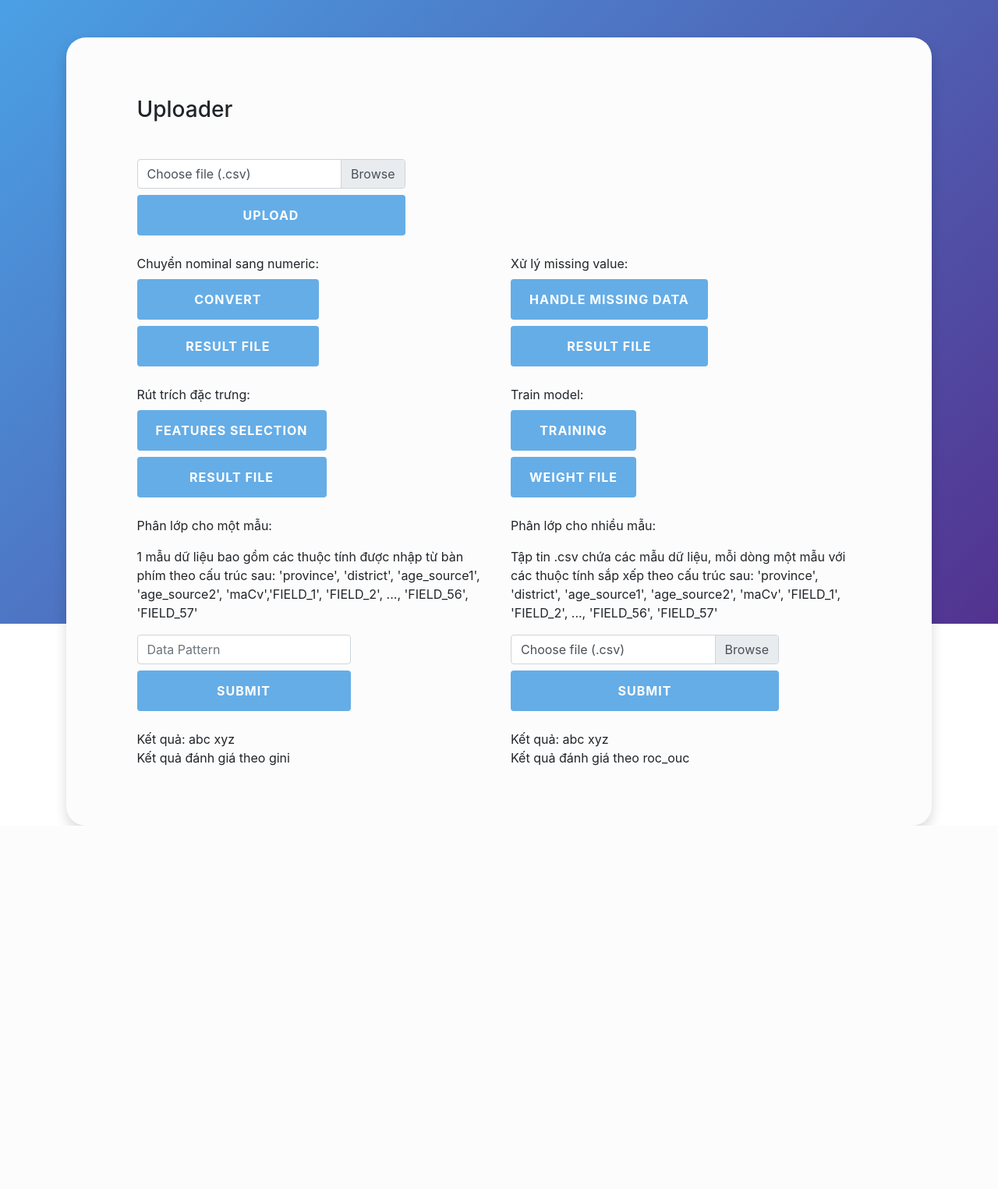
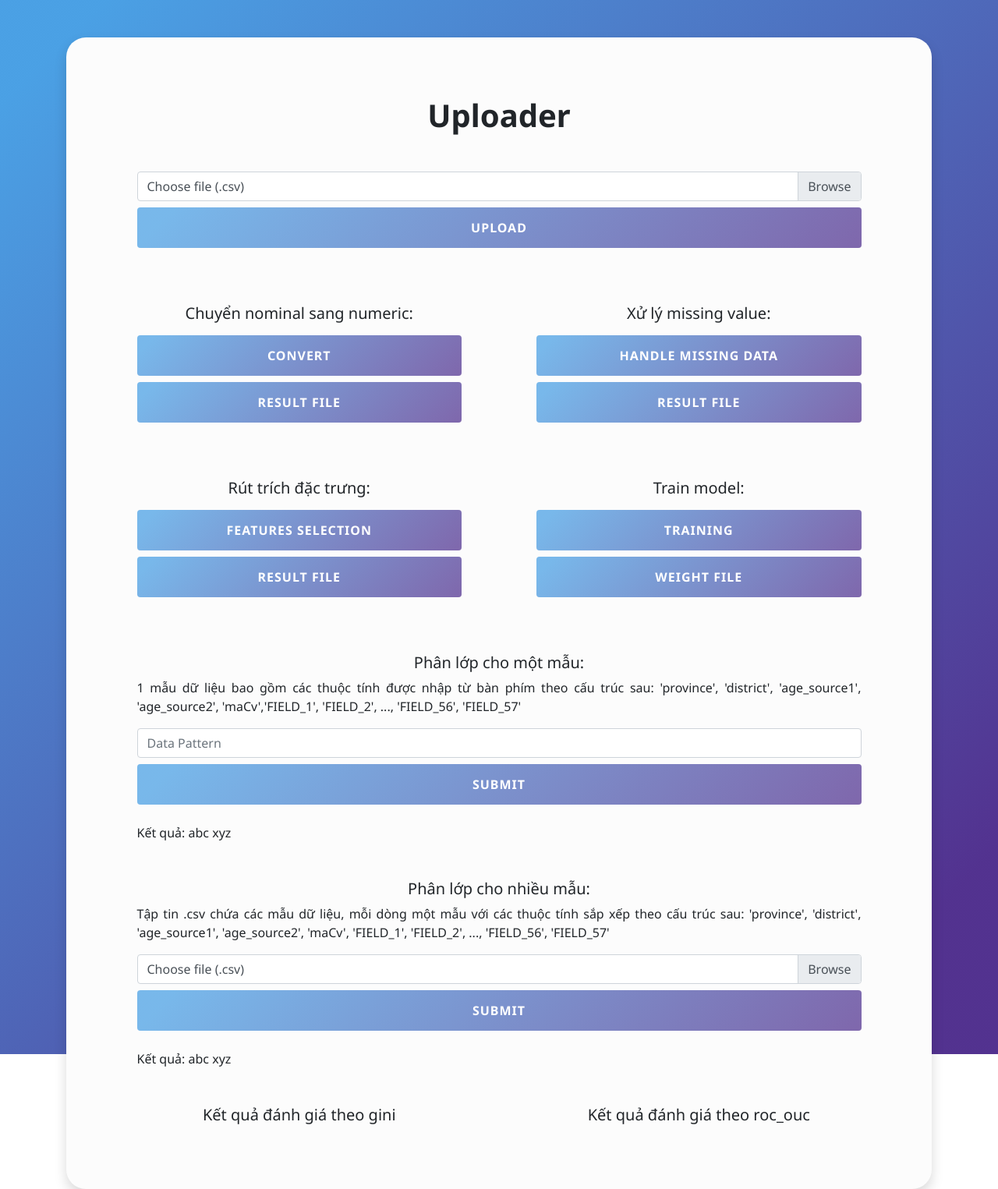
Before and after one commit to conlocxoaythuytrieu/KTDL_DA_CK, a Django app: page / in a window 1280 px wide. Shown: the whole page at 78% size. Before the commit the page ends 1059 px from the top, so only its background shows below. Run offline with Django 3.2, Linux system fonts and the light colour scheme; some libraries are stand-ins or nearby versions.

Commit message:
front-end v0.2

```diff
--- a/home/static/css/style.css
+++ b/home/static/css/style.css
@@ -1,13 +1,18 @@
+* {
+    font-family: 'Noto Sans',
+        sans-serif;
+}
+
 html,
 body,
 header {
-    height: 100%;
+    height: 130%;
     margin: 0;
 }
 
 .bg {
     height: 100%;
-    background: linear-gradient(135deg, rgba(64, 155, 227, 0.9443978274903712), rgba(74, 40, 138, 0.9528011888349089));
+    background: linear-gradient(135deg, rgba(64, 155, 227, 0.9443978274903712) 5%, rgba(74, 40, 138, 0.9528011888349089) 90%);
 }
 
 /*
@@ -83,3 +88,53 @@ header {
     background: rgba(64, 154, 227, 0.8);
     box-shadow: none;
 }
+
+.btn-primary.gradient {
+    background: -moz-linear-gradient(135deg, rgba(64, 155, 227, 0.7) 5%, rgba(74, 40, 138, 0.7) 100%);
+    /* FF3.6+ */
+    background: -webkit-gradient(linear, left top, left bottom, color-stop(5%, rgba(64, 155, 227, 0.7)), color-stop(100%, rgba(74, 40, 138, 0.7)));
+    /* Chrome,Safari4+ */
+    background: -webkit-linear-gradient(135deg, rgba(64, 155, 227, 0.7) 5%, rgba(74, 40, 138, 0.7) 100%);
+    /* Chrome10+,Safari5.1+ */
+    background: -o-linear-gradient(135deg, rgba(64, 155, 227, 0.7) 5%, rgba(74, 40, 138, 0.7) 100%);
+    /* Opera 11.10+ */
+    background: -ms-linear-gradient(135deg, rgba(64, 155, 227, 0.7) 5%, rgba(74, 40, 138, 0.7) 100%);
+    /* IE10+ */
+    background: linear-gradient(135deg, rgba(64, 155, 227, 0.7) 5%, rgba(74, 40, 138, 0.7) 100%);
+    /* W3C */
+}
+
+.btn-primary.gradient:hover,
+.btn-primary.gradient:focus,
+.btn-primary.gradient:active,
+.btn-primary.gradient.active,
+.open>.dropdown-toggle.btn-primary {
+    background: -moz-linear-gradient(135deg, rgba(64, 155, 227, 0.3) 5%, rgba(74, 40, 138, 0.3) 100%);
+    /* FF3.6+ */
+    background: -webkit-gradient(linear, left top, left bottom, color-stop(5%, rgba(64, 155, 227, 0.3)), color-stop(100%, rgba(74, 40, 138, 0.3)));
+    /* Chrome,Safari4+ */
+    background: -webkit-linear-gradient(135deg, rgba(64, 155, 227, 0.3) 5%, rgba(74, 40, 138, 0.3) 100%);
+    /* Chrome10+,Safari5.1+ */
+    background: -o-linear-gradient(135deg, rgba(64, 155, 227, 0.3) 5%, rgba(74, 40, 138, 0.3) 100%);
+    /* Opera 11.10+ */
+    background: -ms-linear-gradient(135deg, rgba(64, 155, 227, 0.3) 5%, rgba(74, 40, 138, 0.3) 100%);
+    /* IE10+ */
+    background: linear-gradient(135deg, rgba(64, 155, 227, 0.3) 5%, rgba(74, 40, 138, 0.3) 100%);
+    /* W3C */
+}
+
+3 4 5 6 7 8 9 .btn-primary.gradient:active,
+.btn-primary.gradient.active {
+    background: -moz-linear-gradient(135deg, rgba(64, 155, 227, 1) 5%, rgba(74, 40, 138, 1) 100%);
+    /* FF3.6+ */
+    background: -webkit-gradient(linear, left top, left bottom, color-stop(5%, rgba(64, 155, 227, 1)), color-stop(100%, rgba(74, 40, 138, 1)));
+    /* Chrome,Safari4+ */
+    background: -webkit-linear-gradient(135deg, rgba(64, 155, 227, 1) 5%, rgba(74, 40, 138, 1) 100%);
+    /* Chrome10+,Safari5.1+ */
+    background: -o-linear-gradient(135deg, rgba(64, 155, 227, 1) 5%, rgba(74, 40, 138, 1) 100%);
+    /* Opera 11.10+ */
+    background: -ms-linear-gradient(135deg, rgba(64, 155, 227, 1) 5%, rgba(74, 40, 138, 1) 100%);
+    /* IE10+ */
+    background: linear-gradient(135deg, rgba(64, 155, 227, 1) 5%, rgba(74, 40, 138, 1) 100%);
+    /* W3C */
+}
--- a/home/templates/home/index.html
+++ b/home/templates/home/index.html
@@ -10,6 +10,7 @@
     <link rel="stylesheet" href="https://stackpath.bootstrapcdn.com/bootstrap/4.5.0/css/bootstrap.min.css"
         integrity="sha384-9aIt2nRpC12Uk9gS9baDl411NQApFmC26EwAOH8WgZl5MYYxFfc+NcPb1dKGj7Sk" crossorigin="anonymous">
     <link rel="stylesheet" href="{% static 'css/style.css' %}">
+    <link href="https://fonts.googleapis.com/css2?family=Noto+Sans:wght@400;700&display=swap" rel="stylesheet">
 </head>
 
 <body>
@@ -17,7 +18,7 @@
         <!-- Content -->
         <div class="container">
             <div class="row">
-                <div class="col col-sm col-md col-lg col-xl mt-5">
+                <div class="col-4 col-sm col-md col-lg col-xl mt-5">
 
                     <div class="card shadow z-depth-4">
                         <!--Form-->
@@ -25,104 +26,135 @@
                             <div class="container">
 
                                 <div class="card-title">
-                                    <h3 class="white-text">Uploader</h3>
+                                    <h1 class="text-center font-weight-bold">
+                                        Uploader
+                                    </h1>
                                 </div>
 
-                                <div class="row">
-                                    <div class="col col-sm col-md col-lg col-xl">
-                                        <div class="input-group mb-4">
+                                <div class="row mt-5">
+                                    <div class="col-4 col-sm col-md col-lg col-xl">
+                                        <div class="mb-4">
                                             <form method="post" enctype="multipart/form-data">
                                                 {% csrf_token %}
                                                 <div class="custom-file mb-2">
                                                     <input type="file" class="custom-file-input mb-2"
                                                         id="inputGroupFile01" name="iddata" accept=".csv">
-                                                    <label class="custom-file-label" for="inputGroupFile01">Choose file
-                                                        (.csv)</label>
+                                                    <label class="custom-file-label" for="inputGroupFile01">
+                                                        Choose file (.csv)
+                                                    </label>
                                                 </div>
 
-                                                <button class="btn btn-primary btn-block" type="submit">Upload</button>
+                                                <button class="btn btn-primary btn-block gradient" type="submit">
+                                                    Upload
+                                                </button>
                                             </form>
                                         </div>
                                     </div>
                                 </div>
 
-                                <div class="row">
-                                    <div class="col col-sm col-md col-lg col-xl">
-                                        <div class="input-group mb-4">
+                                <div class="row mt-5">
+                                    <div class="col-6 col-sm col-md col-lg col-xl pr-5 text-center">
+                                        <div class="mb-4 ">
                                             <form action="" method="post" enctype="multipart/form-data">
                                                 {% csrf_token %}
-                                                <label for="convert">Chuyển nominal sang numeric:</label>
+                                                <label for="convert">
+                                                    <h5>
+                                                        Chuyển nominal sang numeric:
+                                                    </h5>
+                                                </label>
                                                 <input type="text" name="iddata" value="no_to_num" hidden id="convert">
                                                 <div>
-                                                    <button class="btn btn-primary btn-block"
-                                                        type="submit">Convert</button>
-                                                    <a class="btn btn-primary btn-block" role="button"
-                                                        href="/csv/plants.csv">Result File</a>
+                                                    <button class="btn btn-primary btn-block gradient" type="submit">
+                                                        Convert
+                                                    </button>
+                                                    <a class="btn btn-primary btn-block gradient" role="button"
+                                                        href="/csv/plants.csv">
+                                                        Result File
+                                                    </a>
                                                 </div>
                                             </form>
                                         </div>
                                     </div>
-                                    <div class="col col-sm col-md col-lg col-xl">
-                                        <div class="input-group mb-4">
+                                    <div class="col-6 col-sm col-md col-lg col-xl pl-5 text-center">
+                                        <div class="mb-4 ">
                                             <form action="" method="post" enctype="multipart/form-data">
                                                 {% csrf_token %}
-                                                <label for="missing-value">Xử lý missing value:</label>
+                                                <label for="missing-value">
+                                                    <h5>
+                                                        Xử lý missing value:
+                                                    </h5>
+                                                </label>
                                                 <input type="text" name="iddata" value="missing_value" hidden
                                                     id="missing-value">
                                                 <div>
-                                                    <button class="btn btn-primary btn-block" type="submit">Handle
-                                                        Missing Data</button>
-                                                    <a class="btn btn-primary btn-block" role="button"
-                                                        href="/csv/plants.csv">Result File</a>
+                                                    <button class="btn btn-primary btn-block gradient" type="submit">
+                                                        Handle Missing Data
+                                                    </button>
+                                                    <a class="btn btn-primary btn-block gradient" role="button"
+                                                        href="/csv/plants.csv">
+                                                        Result File
+                                                    </a>
                                                 </div>
                                             </form>
                                         </div>
                                     </div>
                                 </div>
 
-                                <div class="row">
-                                    <div class="col col-sm col-md col-lg col-xl">
-                                        <div class="input-group mb-4">
+                                <div class="row mt-5">
+                                    <div class="col-6 col-sm col-md col-lg col-xl pr-5 text-center">
+                                        <div class="mb-4 ">
                                             <form action="" method="post" enctype="multipart/form-data">
                                                 {% csrf_token %}
-                                                <label for="feature-selectselect">Rút trích đặc trưng:</label>
+                                                <label for="feature-selectselect">
+                                                    <h5>
+                                                        Rút trích đặc trưng:
+                                                    </h5>
+                                                </label>
                                                 <input type="text" name="iddata" value="extract_feature" hidden
                                                     id="feature-selectselect">
                                                 <div>
-                                                    <button class="btn btn-primary btn-block" type="submit">Features
-                                                        Selection</button>
-                                                    <a class="btn btn-primary btn-block" role="button"
-                                                        href="/csv/plants.csv">Result
-                                                        File</a>
+                                                    <button class="btn btn-primary btn-block gradient" type="submit">
+                                                        Features Selection
+                                                    </button>
+                                                    <a class="btn btn-primary btn-block gradient" role="button"
+                                                        href="/csv/plants.csv">
+                                                        Result File
+                                                    </a>
                                                 </div>
                                             </form>
                                         </div>
                                     </div>
-                                    <div class="col col-sm col-md col-lg col-xl">
-                                        <div class="input-group mb-4">
+                                    <div class="col-6 col-sm col-md col-lg col-xl pl-5 text-center">
+                                        <div class="mb-4 ">
                                             <form action="" method="post" enctype="multipart/form-data">
                                                 {% csrf_token %}
-                                                <label for="train-model">Train model:</label>
+                                                <label for="train-model">
+                                                    <h5>
+                                                        Train model:
+                                                    </h5>
+                                                </label>
                                                 <input type="text" name="iddata" value="training" hidden
                                                     id="train-model">
                                                 <div>
-                                                    <button class="btn btn-primary btn-block"
-                                                        type="submit">Training</button>
-                                                    <a class="btn btn-primary btn-block" role="button"
-                                                        href="/csv/plants.csv">Weight
-                                                        File</a>
+                                                    <button class="btn btn-primary btn-block gradient" type="submit">
+                                                        Training
+                                                    </button>
+                                                    <a class="btn btn-primary btn-block gradient" role="button"
+                                                        href="/csv/plants.csv">
+                                                        Weight File
+                                                    </a>
                                                 </div>
                                             </form>
                                         </div>
                                     </div>
                                 </div>
 
-                                <div class="row">
-                                    <div class="col col-sm col-md col-lg col-xl">
+                                <div class="row mt-5">
+                                    <div class="col-6 col-sm col-md col-lg col-xl text-justify">
                                         <div>
-                                            <p>
+                                            <h5 class="text-center">
                                                 Phân lớp cho một mẫu:
-                                            </p>
+                                            </h5>
                                             <p>
                                                 1 mẫu dữ liệu bao gồm các thuộc tính được nhập từ bàn phím theo cấu
                                                 trúc sau:
@@ -130,12 +162,13 @@
                                                 'FIELD_2', ..., 'FIELD_56', 'FIELD_57'
                                             </p>
                                         </div>
-                                        <div class="input-group mb-4">
+                                        <div class=" mb-4">
                                             <form method="post" enctype="multipart/form-data">
                                                 {% csrf_token %}
                                                 <input type="text" class="form-control mb-2" name="data_pattern"
                                                     placeholder="Data Pattern">
-                                                <button class="btn btn-primary btn-block" type="submit">Submit</button>
+                                                <button class="btn btn-primary btn-block gradient"
+                                                    type="submit">Submit</button>
                                             </form>
                                         </div>
                                         <div>
@@ -143,11 +176,14 @@
                                         </div>
 
                                     </div>
-                                    <div class="col col-sm col-md col-lg col-xl">
+                                </div>
+
+                                <div class="row mt-5">
+                                    <div class="col-6 col-sm col-md col-lg col-xl  text-justify">
                                         <div>
-                                            <p>
+                                            <h5 class="text-center">
                                                 Phân lớp cho nhiều mẫu:
-                                            </p>
+                                            </h5>
                                             <p>
                                                 Tập tin .csv chứa các mẫu dữ liệu, mỗi dòng một mẫu với các thuộc tính
                                                 sắp xếp theo cấu trúc sau: 'province', 'district', 'age_source1',
@@ -155,7 +191,7 @@
                                             </p>
                                         </div>
 
-                                        <div class="input-group mb-4">
+                                        <div class=" mb-4">
 
                                             <form method="post" enctype="multipart/form-data">
                                                 {% csrf_token %}
@@ -167,7 +203,8 @@
                                                     <input class="btn btn-primary" type="text" value="datacsv" hidden>
                                                 </div>
 
-                                                <button class="btn btn-primary btn-block" type="submit">Submit</button>
+                                                <button class="btn btn-primary btn-block gradient" type="submit"> Submit
+                                                </button>
                                             </form>
                                         </div>
                                         <div>
@@ -176,9 +213,19 @@
                                     </div>
                                 </div>
 
-                                <div class="row">
-                                    <div class="col col-sm col-md col-lg col-xl">Kết quả đánh giá theo gini</div>
-                                    <div class="col col-sm col-md col-lg col-xl">Kết quả đánh giá theo roc_ouc</div>
+                                <div class="row mt-5">
+                                    <div class="col-4 col-sm col-md col-lg col-xl pr-5 text-center">
+                                        <h5>
+                                            Kết quả đánh giá
+                                            theo gini
+                                        </h5>
+                                    </div>
+                                    <div class="col-4 col-sm col-md col-lg col-xl pl-5 text-center">
+                                        <h5>
+                                            Kết quả đánh giá
+                                            theo roc_ouc
+                                        </h5>
+                                    </div>
                                 </div>
 
                             </div>
```
